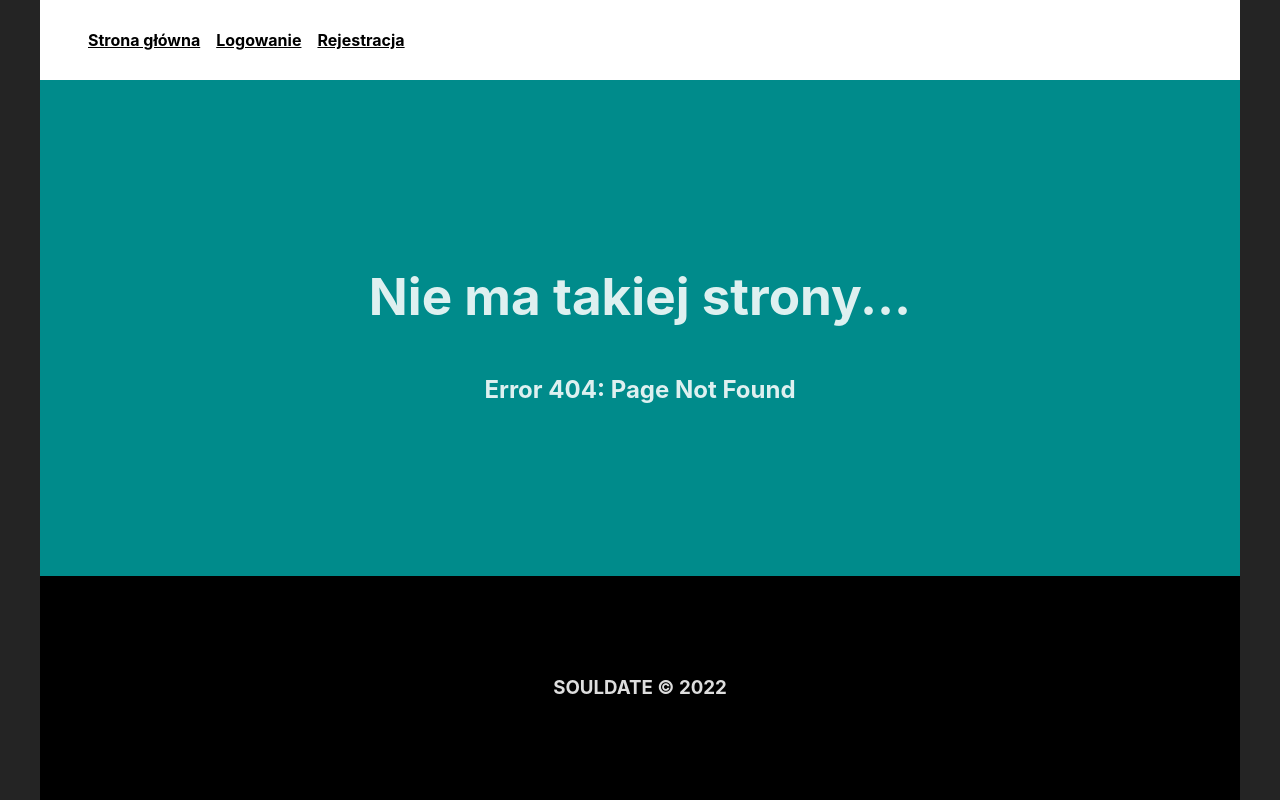
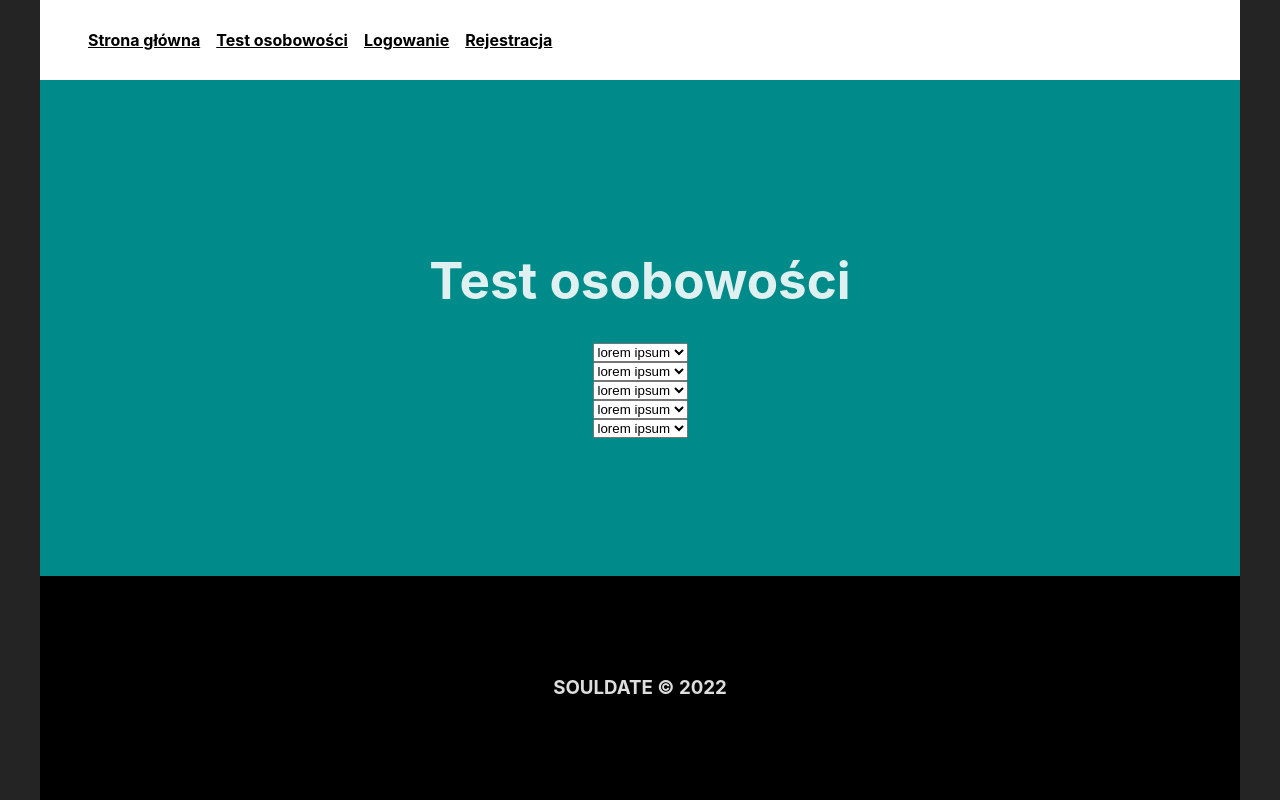
Before and after one commit to dawid-bobowski/souldate, a React (Vite) app: page /personality-test in a window 1280 px wide. Before the commit this address had no page. Built offline with nearby package versions, Linux system fonts and the light colour scheme.

Commit message:
Initial personality form setup

```diff
--- a/src/App.tsx
+++ b/src/App.tsx
@@ -32,6 +32,10 @@ function App(): JSX.Element {
             element={<Pages.Dashboard user={user} />}
           />
           <Route
+            path='/personality-test'
+            element={<Pages.PersonalityTest />}
+          />
+          <Route
             path='/register'
             element={<Pages.Register />}
           />
--- a/src/components/common/Navbar.tsx
+++ b/src/components/common/Navbar.tsx
@@ -4,13 +4,28 @@ import './Navbar.css';
 function Navbar(): JSX.Element {
   return (
     <nav id='navbar'>
-      <Link className='navbar-link' to='/'>
+      <Link
+        className='navbar-link'
+        to='/'
+      >
         Strona główna
       </Link>
-      <Link className='navbar-link' to='/login'>
+      <Link
+        className='navbar-link'
+        to='/personality-test'
+      >
+        Test osobowości
+      </Link>
+      <Link
+        className='navbar-link'
+        to='/login'
+      >
         Logowanie
       </Link>
-      <Link className='navbar-link' to='/register'>
+      <Link
+        className='navbar-link'
+        to='/register'
+      >
         Rejestracja
       </Link>
     </nav>
--- /dev/null
+++ b/src/components/pages/PersonalityTest.tsx
@@ -0,0 +1,38 @@
+import { PageTitle } from '../common';
+import schema from '../schemas/schemaPersonalityTestForm.json';
+
+function PersonalityTest(): JSX.Element {
+  return (
+    <div
+      id='personal-test-container'
+      className='page-container'
+    >
+      <PageTitle title='Test osobowości' />
+      <form>
+        {schema.map((question, index) => {
+          return (
+            <select
+              key={index}
+              name={question.name}
+              id={question.id}
+            >
+              {question.options.map((option, index) => {
+                return (
+                  <option
+                    key={index}
+                    value={option.value}
+                    onClick={() => console.log(option.value)}
+                  >
+                    {option.text}
+                  </option>
+                );
+              })}
+            </select>
+          );
+        })}
+      </form>
+    </div>
+  );
+}
+
+export default PersonalityTest;
--- a/src/components/pages/index.ts
+++ b/src/components/pages/index.ts
@@ -3,3 +3,4 @@ export { default as Home } from './Home';
 export { default as Login } from './Login';
 export { default as Register } from './Register';
 export { default as Dashboard } from './Dashboard';
+export { default as PersonalityTest } from './PersonalityTest';
--- /dev/null
+++ b/src/components/schemas/schemaPersonalityTestForm.json
@@ -0,0 +1,52 @@
+[
+  {
+    "name": "ext1",
+    "id": "ext1",
+    "options": [
+      { "value": "1", "text": "lorem ipsum" },
+      { "value": "2", "text": "lorem ipsum" },
+      { "value": "3", "text": "lorem ipsum" },
+      { "value": "4", "text": "lorem ipsum" }
+    ]
+  },
+  {
+    "name": "ext2",
+    "id": "ext2",
+    "options": [
+      { "value": "1", "text": "lorem ipsum" },
+      { "value": "2", "text": "lorem ipsum" },
+      { "value": "3", "text": "lorem ipsum" },
+      { "value": "4", "text": "lorem ipsum" }
+    ]
+  },
+  {
+    "name": "ext3",
+    "id": "ext3",
+    "options": [
+      { "value": "1", "text": "lorem ipsum" },
+      { "value": "2", "text": "lorem ipsum" },
+      { "value": "3", "text": "lorem ipsum" },
+      { "value": "4", "text": "lorem ipsum" }
+    ]
+  },
+  {
+    "name": "ext4",
+    "id": "ext4",
+    "options": [
+      { "value": "1", "text": "lorem ipsum" },
+      { "value": "2", "text": "lorem ipsum" },
+      { "value": "3", "text": "lorem ipsum" },
+      { "value": "4", "text": "lorem ipsum" }
+    ]
+  },
+  {
+    "name": "ext5",
+    "id": "ext5",
+    "options": [
+      { "value": "1", "text": "lorem ipsum" },
+      { "value": "2", "text": "lorem ipsum" },
+      { "value": "3", "text": "lorem ipsum" },
+      { "value": "4", "text": "lorem ipsum" }
+    ]
+  }
+]
```
Also changed, not shown: 1 other file (tests, documents, lock files or other folders).
